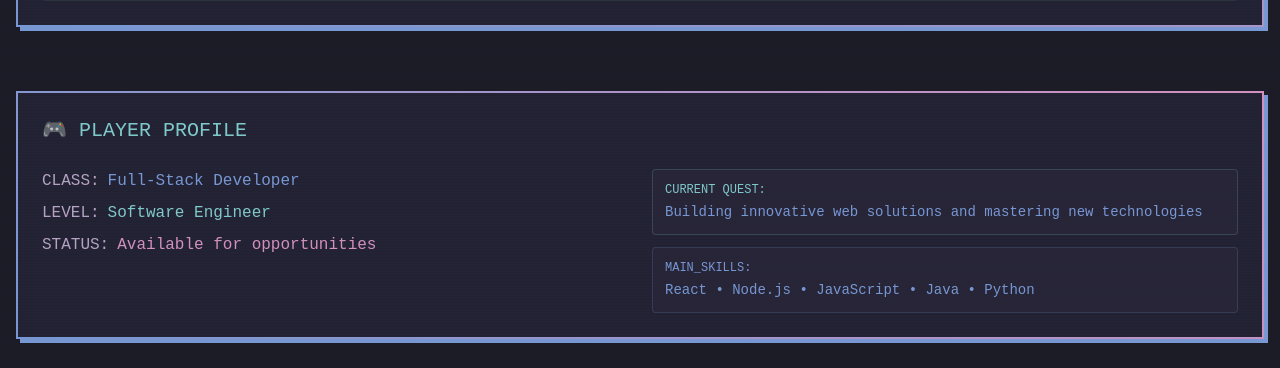
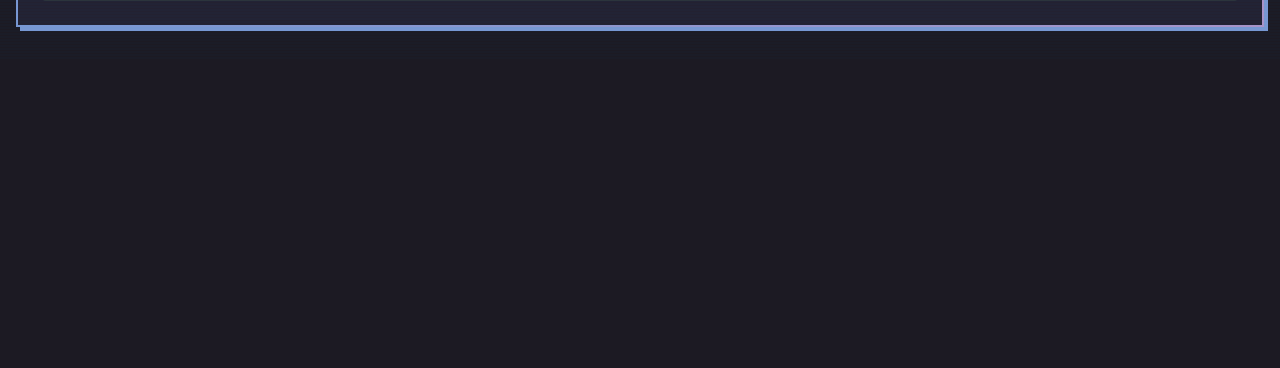
Before and after one commit to tejaspanchall/Pixelfolio, a React (Vite) app: page / in a window 1280 px wide. Shown: the part 1867-2235 px from the top of the page. After the commit the page ends 1926 px from the top, so only its background shows below. Built offline with nearby package versions, Linux system fonts and the light colour scheme.

Commit message:
Remove player profile
Removed the player profile section from the home page. Suggested adding a blog section, a contact form, or a portfolio showcase for additional content.

```diff
--- a/src/pages/Index.tsx
+++ b/src/pages/Index.tsx
@@ -118,41 +118,6 @@ const Index = () => {
       <section className="container mx-auto px-4 py-8">
         <GitHubContributionChart username="tejaspanchall" />
       </section>
-
-      {/* Player Profile */}
-      <section className="container mx-auto px-4 py-8">
-        <PixelCard>
-          <h2 className="text-pixel text-xl text-accent mb-6 neon-glow">🎮 PLAYER PROFILE</h2>
-          <div className="grid md:grid-cols-2 gap-6">
-            <div className="space-y-4">
-              <div className="text-gamer">
-                <div className="flex items-center gap-2 mb-2">
-                  <span className="text-muted-foreground">CLASS:</span>
-                  <span className="text-primary">Full-Stack Developer</span>
-                </div>
-                <div className="flex items-center gap-2 mb-2">
-                  <span className="text-muted-foreground">LEVEL:</span>
-                  <span className="text-accent">Software Engineer</span>
-                </div>
-                <div className="flex items-center gap-2 mb-2">
-                  <span className="text-muted-foreground">STATUS:</span>
-                  <span className="text-secondary">Available for opportunities</span>
-                </div>
-              </div>
-            </div>
-            <div className="space-y-3">
-              <div className="bg-muted/20 p-3 rounded border border-accent/20">
-                <p className="text-pixel text-xs text-accent mb-1">CURRENT QUEST:</p>
-                <p className="text-gamer text-sm">Building innovative web solutions and mastering new technologies</p>
-              </div>
-              <div className="bg-muted/20 p-3 rounded border border-primary/20">
-                <p className="text-pixel text-xs text-primary mb-1">MAIN_SKILLS:</p>
-                <p className="text-gamer text-sm">React • Node.js • JavaScript • Java • Python</p>
-              </div>
-            </div>
-          </div>
-        </PixelCard>
-      </section>
     </div>
   );
 };
```
